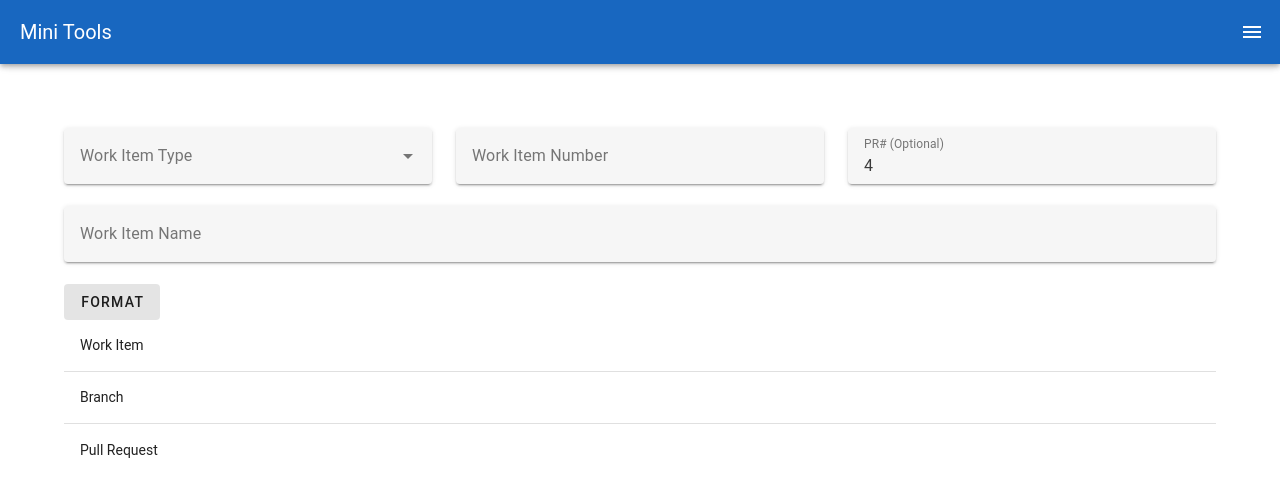
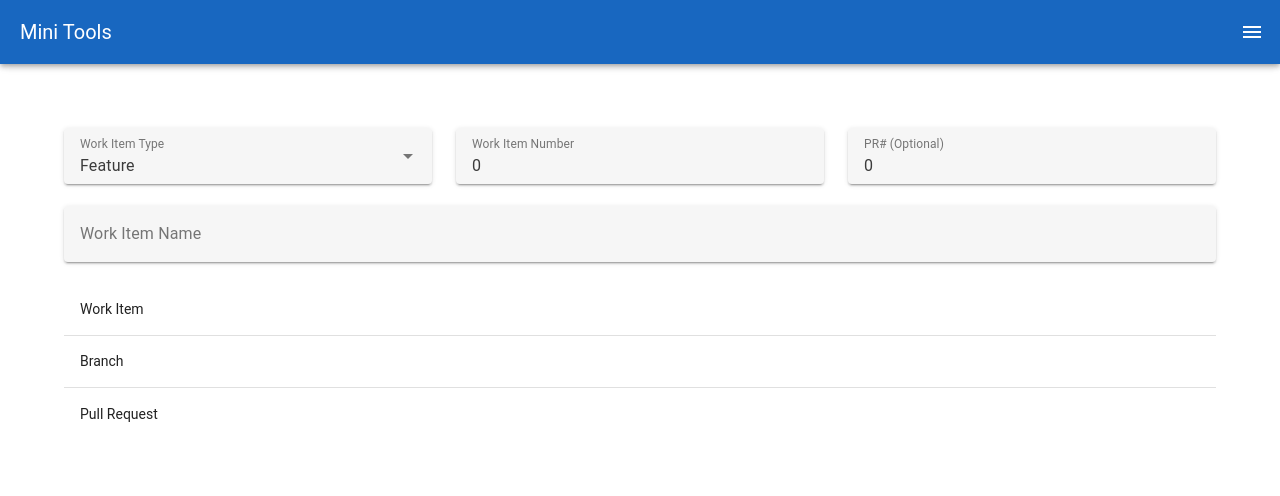
Before and after one commit to Kawaiivee/mini-tools, a Vue app in the folder mini-tools-frontend/: page /work-item-formatter in a window 1280 px wide. Shown: the top 496 px of the page. Built offline with nearby package versions, Linux system fonts and the light colour scheme.

Commit message:
use watcher instead of button

```diff
--- a/mini-tools-frontend/src/components/WorkItemFormatter.vue
+++ b/mini-tools-frontend/src/components/WorkItemFormatter.vue
@@ -1,5 +1,5 @@
 <script setup lang="ts">
-import { ref } from 'vue';  //check local storage for a current default author...or use pinia
+import { ref, watch } from 'vue';  //check local storage for a current default author...or use pinia
 
 enum WorkItemType {
   Feature = "Feature",
@@ -11,20 +11,14 @@ enum WorkItemType {
   Spike = "Spike",
 }
 
-const workItemType = ref(null);
-const workItemNumber = ref(null);
-const workItemName = ref(null);
-const pullRequestNumber = ref(4);
+const workItemType = ref(WorkItemType.Feature);
+const workItemNumber = ref(0);
+const workItemName = ref('');
+const pullRequestNumber = ref(0);
 
 const workItemFormatted = ref("");
 const branchFormatted = ref("");
 const pullRequestFormatted = ref("");
-
-const handleFormatButtonClicked = () => {
-  workItemFormatted.value = refactorWorkItem();
-  branchFormatted.value = refactorBranch();
-  pullRequestFormatted.value = refactorPullRequest();
-};
 
 const refactorWorkItem = () => {
   let nameDelimited = '';
@@ -49,6 +43,12 @@ const refactorPullRequest = () => {
   });
   return `PR:[${pullRequestNumber.value ? pullRequestNumber.value : '_'}] #${workItemNumber.value} ${workItemType.value} - ${nameDelimited}`;
 };
+
+watch([workItemType, workItemNumber, pullRequestNumber, workItemName], () => {
+  workItemFormatted.value = refactorWorkItem();
+  branchFormatted.value = refactorBranch();
+  pullRequestFormatted.value = refactorPullRequest();
+});
 
 </script>
 
@@ -95,7 +95,6 @@ const refactorPullRequest = () => {
       label="Work Item Name"
       type="text"
     ></v-text-field>
-    <v-btn variant="tonal" @click="() => handleFormatButtonClicked()">Format</v-btn>
     <v-table>
     <tbody>
       <tr>
```
